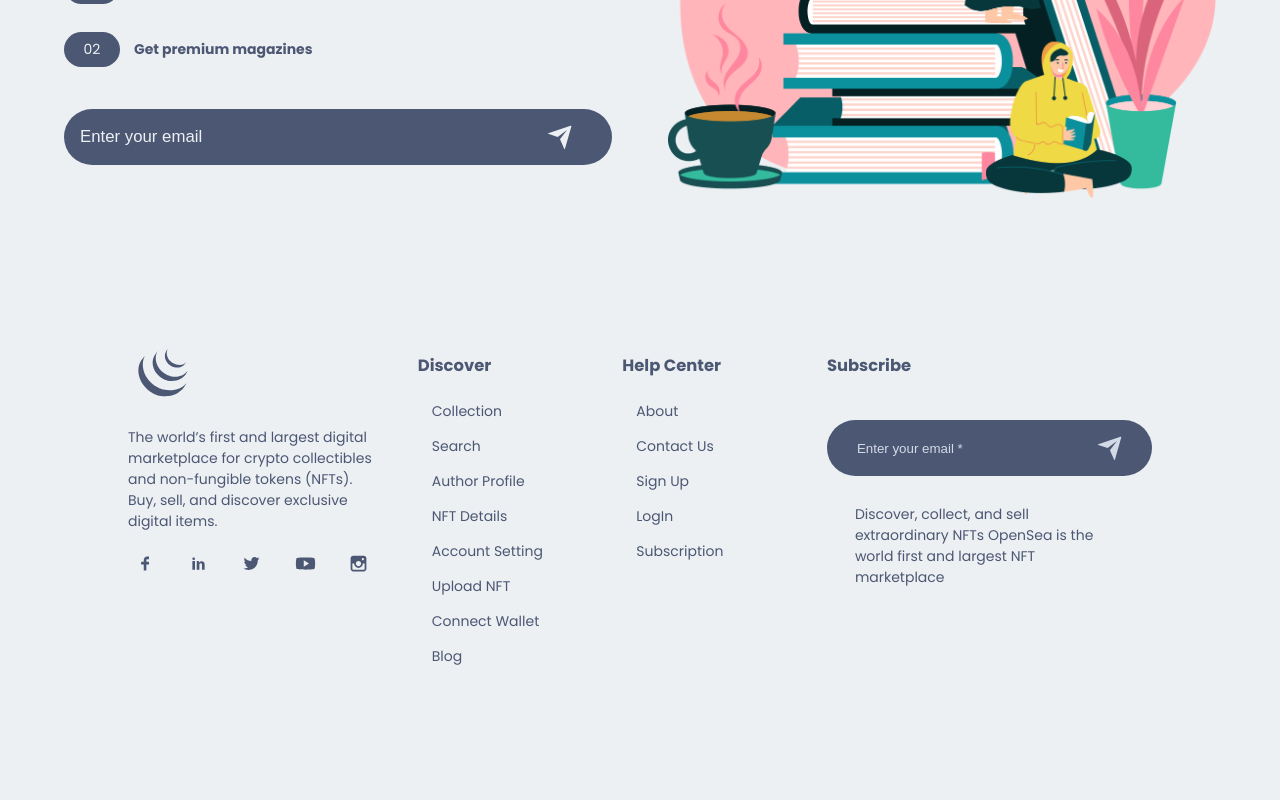
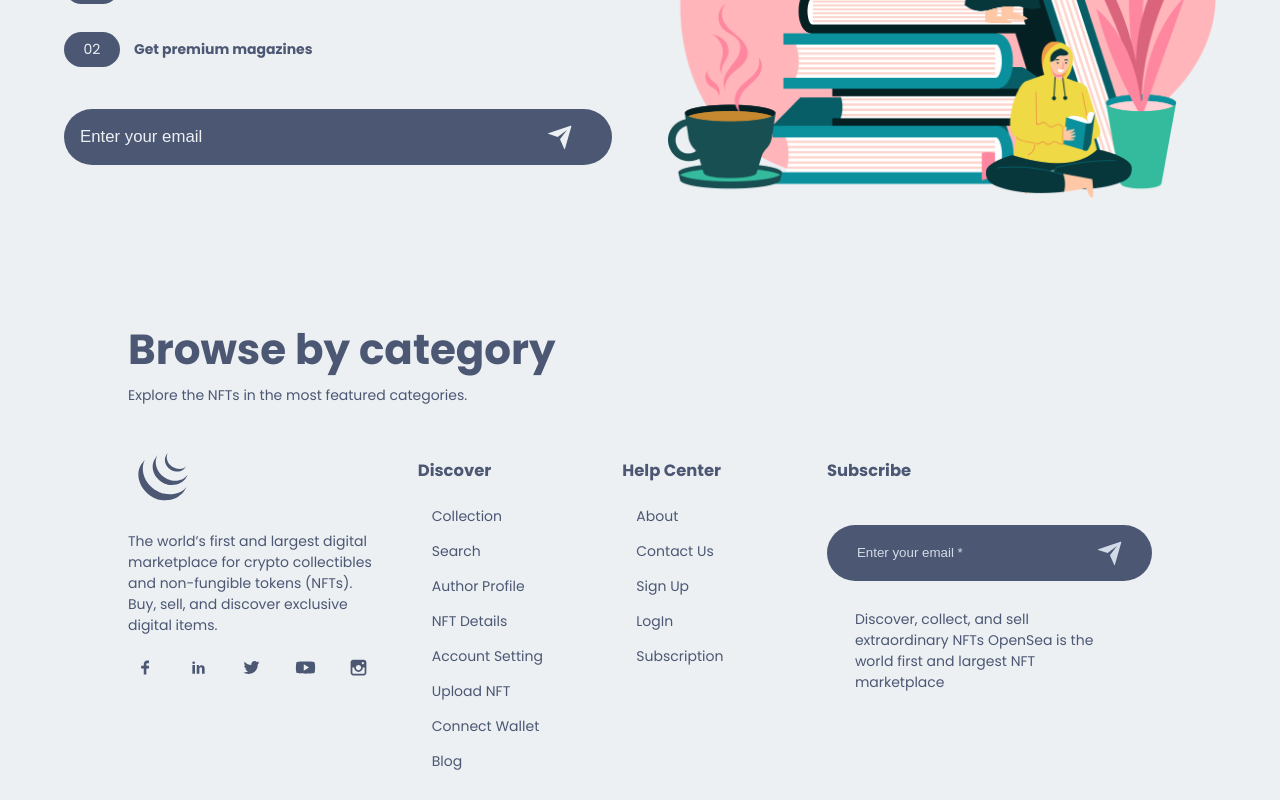
Before and after one commit to gregory-pet-projects/-marketplace-nft-frontend, a Next.js app: page / in a window 1280 px wide. Shown: the part 2350-3150 px from the top of the page. Before the commit the page ends 3045 px from the top, so only its background shows below. Built offline with nearby package versions, Linux system fonts and the light colour scheme.

Commit message:
created common title component

```diff
--- /dev/null
+++ b/components/Title/Title.jsx
@@ -0,0 +1,15 @@
+import React from "react";
+import Style from "./Title.module.css";
+
+const Title = ({ heading, paragraph }) => {
+  return (
+    <div className={Style.title}>
+      <div className={Style.title_box}>
+        <h2>{heading}</h2>
+        <p>{paragraph}</p>
+      </div>
+    </div>
+  );
+};
+
+export default Title;
--- /dev/null
+++ b/components/Title/Title.module.css
@@ -0,0 +1,26 @@
+
+
+.title{
+    width: 100%;
+}
+
+.title_box{
+    width: 80%;
+    margin: 0 auto;
+}
+
+.title_box h2{
+    font-size: 3rem;
+    line-height: 0;
+}
+
+@media screen and (min-device-width: 320px) and (max-device-width: 425px) {
+    .title_box{
+        width: 90%;
+    }
+
+    .title_box h2{
+        font-size: 1.8rem;
+        line-height: 0;
+    }
+}
--- a/components/componentsIndex.js
+++ b/components/componentsIndex.js
@@ -5,6 +5,7 @@
 import Service from "./Service/Service";
 import BigNFTSilder from "./BigNFTSilder/BigNFTSilder";
 import Subscribe from "./Subscribe/Subscribe";
+import Title from "./Title/Title";
 
 export {
   Button,
@@ -14,4 +15,5 @@
   Service,
   BigNFTSilder,
   Subscribe,
+  Title,
 };
--- a/pages/index.js
+++ b/pages/index.js
@@ -4,6 +4,7 @@
   HeroSection,
   Service,
   Subscribe,
+  Title,
 } from "@/components/componentsIndex";
 const Home = () => {
   return (
@@ -12,6 +13,10 @@
       <Service />
       <BigNFTSilder />
       <Subscribe />
+      <Title
+        heading={"Browse by category"}
+        paragraph={"Explore the NFTs in the most featured categories."}
+      />
     </div>
   );
 };
```
